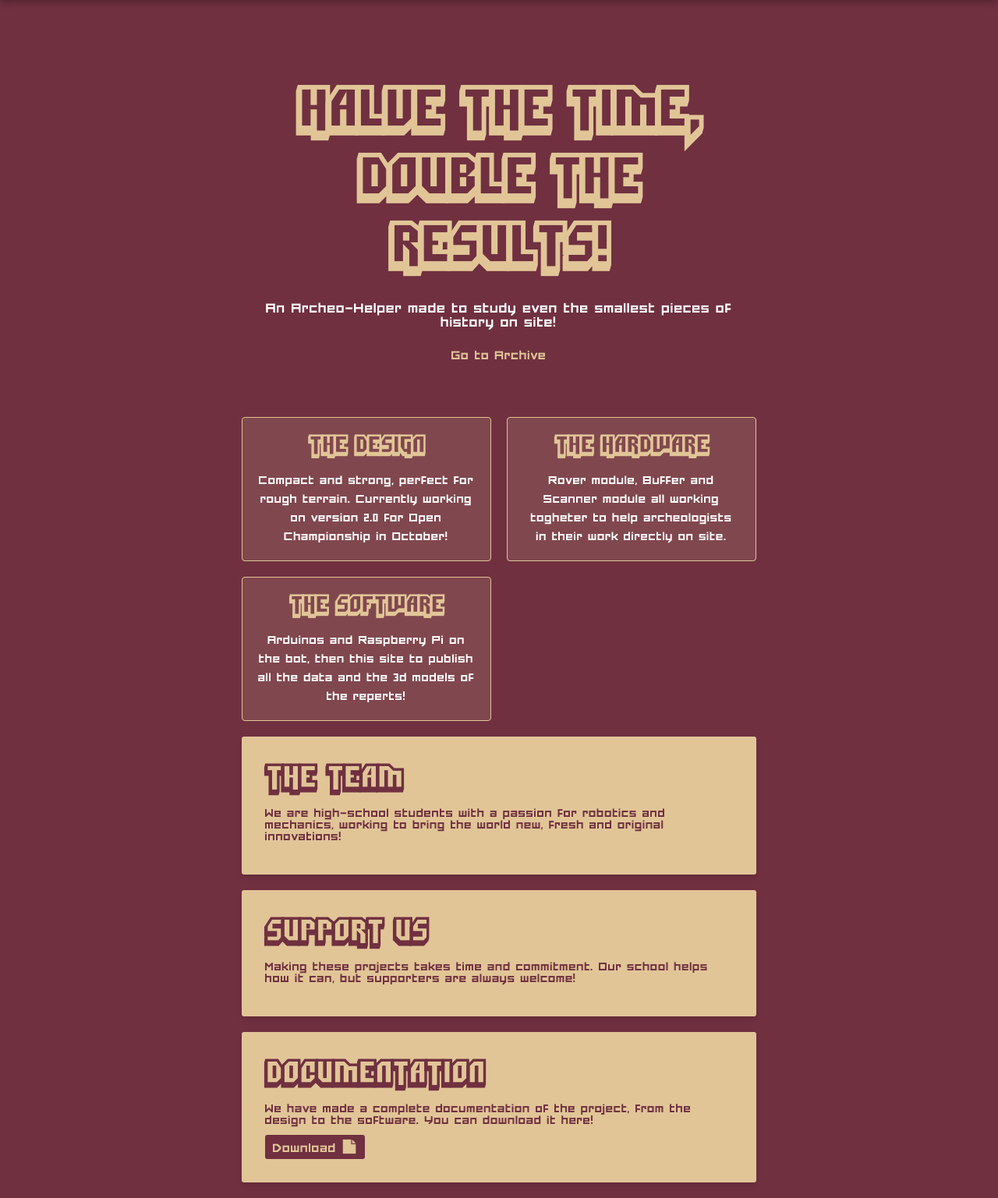
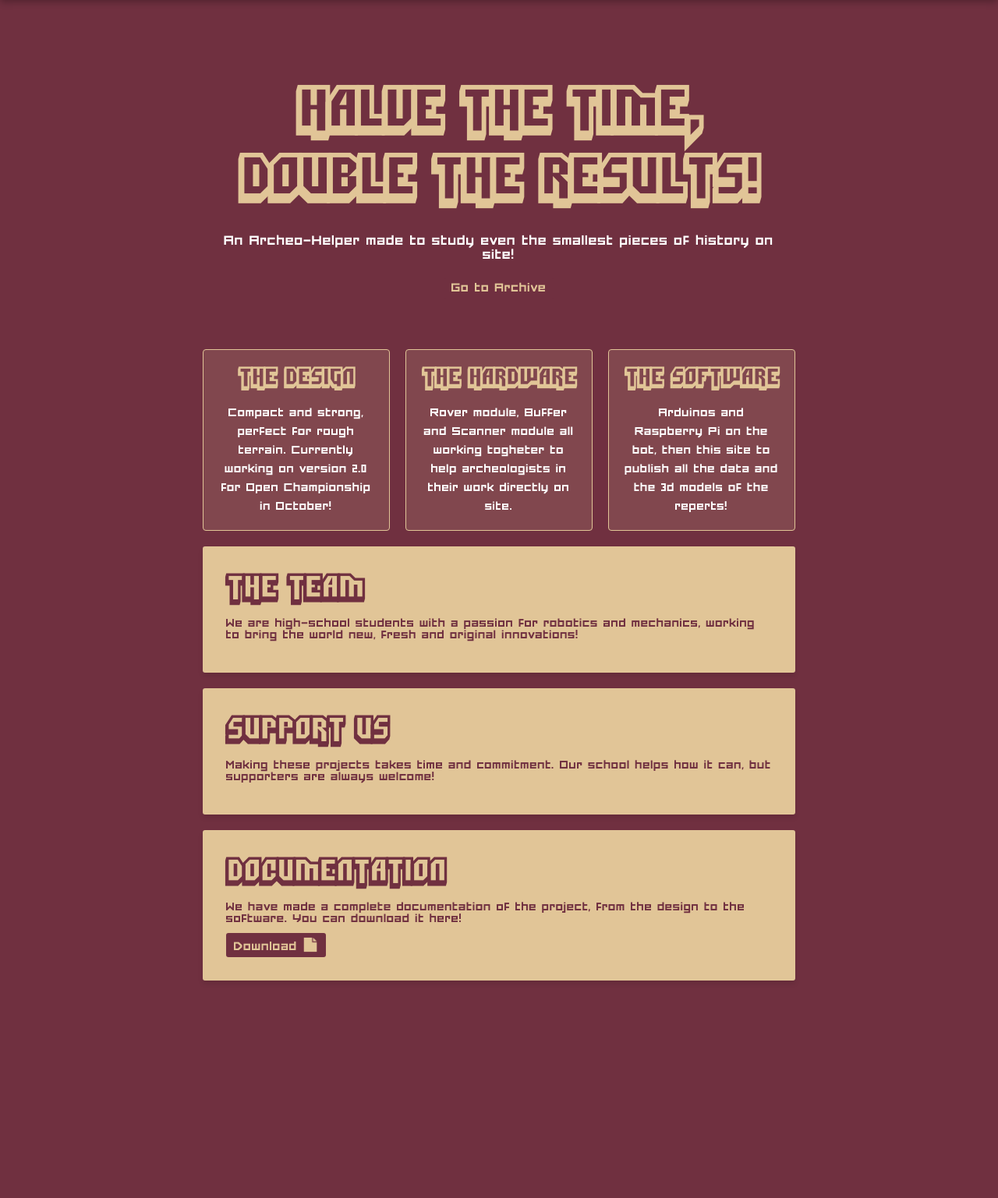
Before and after one commit to PolloArrostoBenCotto/Argo_web, a FastAPI app: page / in a window 1280 px wide. Shown: the part 60-1597 px from the top of the page at 78% size. After the commit the page ends 1318 px from the top, so only its background shows below. Run offline with FastAPI, Linux system fonts and the light colour scheme.

Commit message:
code 1.1.7.2

```diff
--- a/v1.6/static/css/style.css
+++ b/v1.6/static/css/style.css
@@ -26,7 +26,7 @@ body {
 }
 
 .container {
-    max-width: 700px;
+    max-width: 800px;
     margin: 0 auto;
     padding: 20px;
     text-align: left;
```
